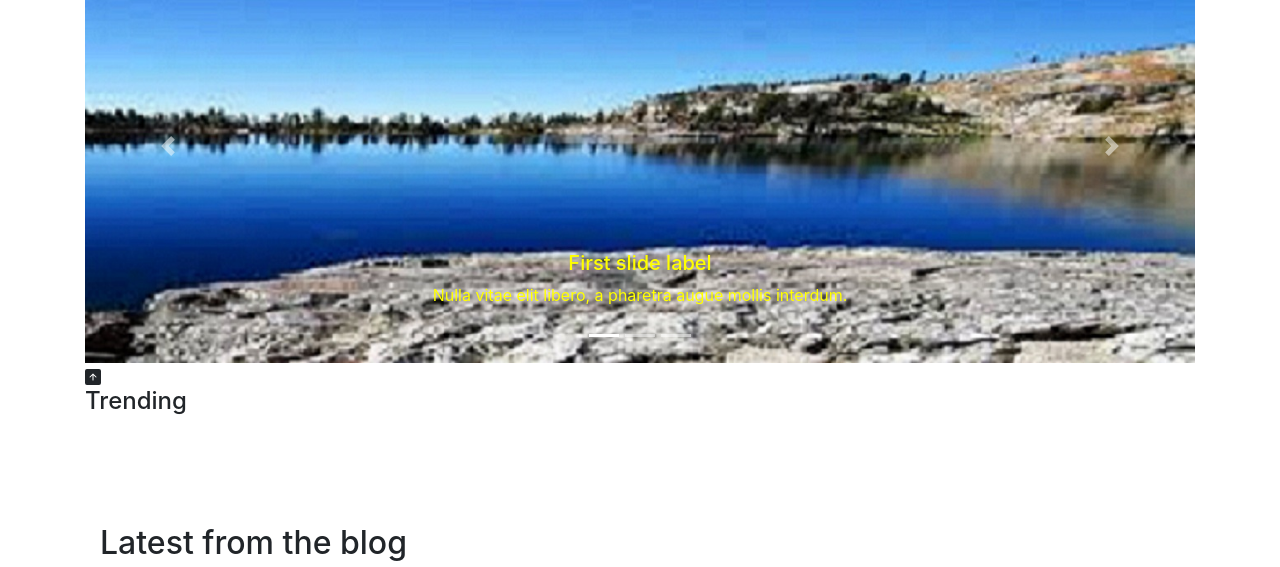
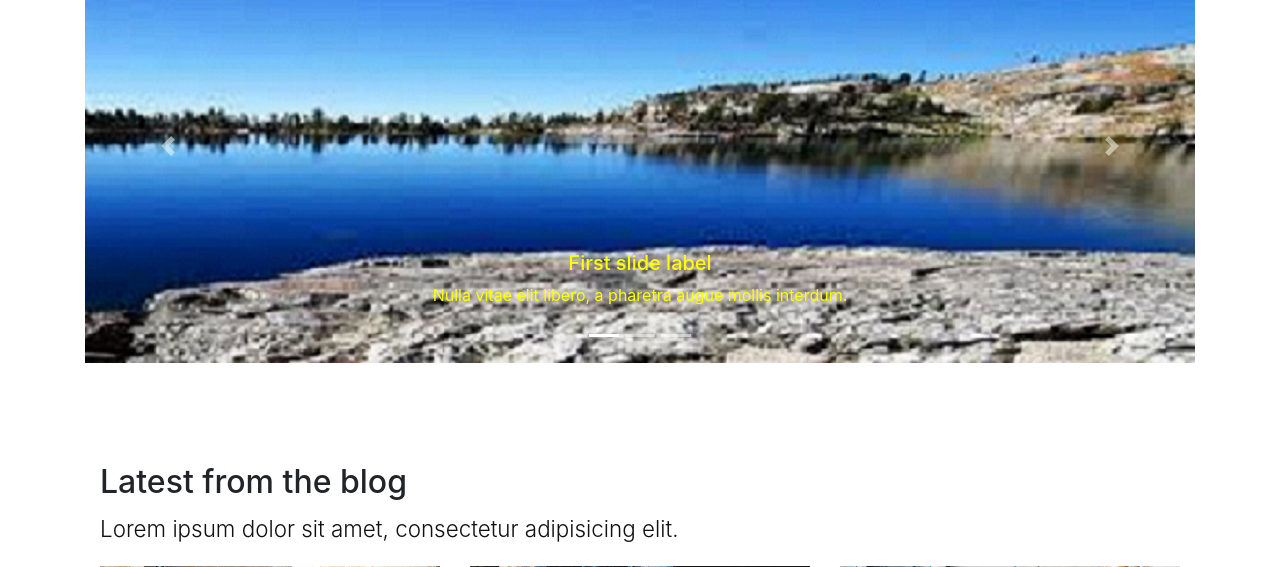
Before and after one commit to sirnusi/django-deployment-example, a Django app: page / in a window 1280 px wide. Shown: the part 71-638 px from the top of the page. Run offline with Django 3.2, Linux system fonts and the light colour scheme; some libraries are stand-ins or nearby versions.

Commit message:
initial commit

```diff
--- a/blogapp/templates/blog_application/base.html
+++ b/blogapp/templates/blog_application/base.html
@@ -106,6 +106,7 @@
                   </div>
                 </div>
                 <div class="col-md-4">
+                  <h4>Trending</h4>
                   <div class="latest-posts"><a href="#">
                       <div class="post d-flex align-items-center">
                         <div class="title"><strong>Hotels for all budgets</strong><span class="date last-meta">October 26, 2016</span></div>
--- a/blogapp/templates/blog_application/index.html
+++ b/blogapp/templates/blog_application/index.html
@@ -42,10 +42,6 @@
   </a>
 </div>
 
-<svg width="1em" height="1em" viewBox="0 0 16 16" class="bi bi-arrow-up-square-fill" fill="currentColor" xmlns="http://www.w3.org/2000/svg">
-  <path fill-rule="evenodd" d="M2 0a2 2 0 0 0-2 2v12a2 2 0 0 0 2 2h12a2 2 0 0 0 2-2V2a2 2 0 0 0-2-2H2zm3.354 8.354a.5.5 0 1 1-.708-.708l3-3a.5.5 0 0 1 .708 0l3 3a.5.5 0 0 1-.708.708L8.5 6.207V11a.5.5 0 0 1-1 0V6.207L5.354 8.354z"/>
-</svg>
-<h4>Trending</h4>
 
 
 <!--Latest Posts-->
```
